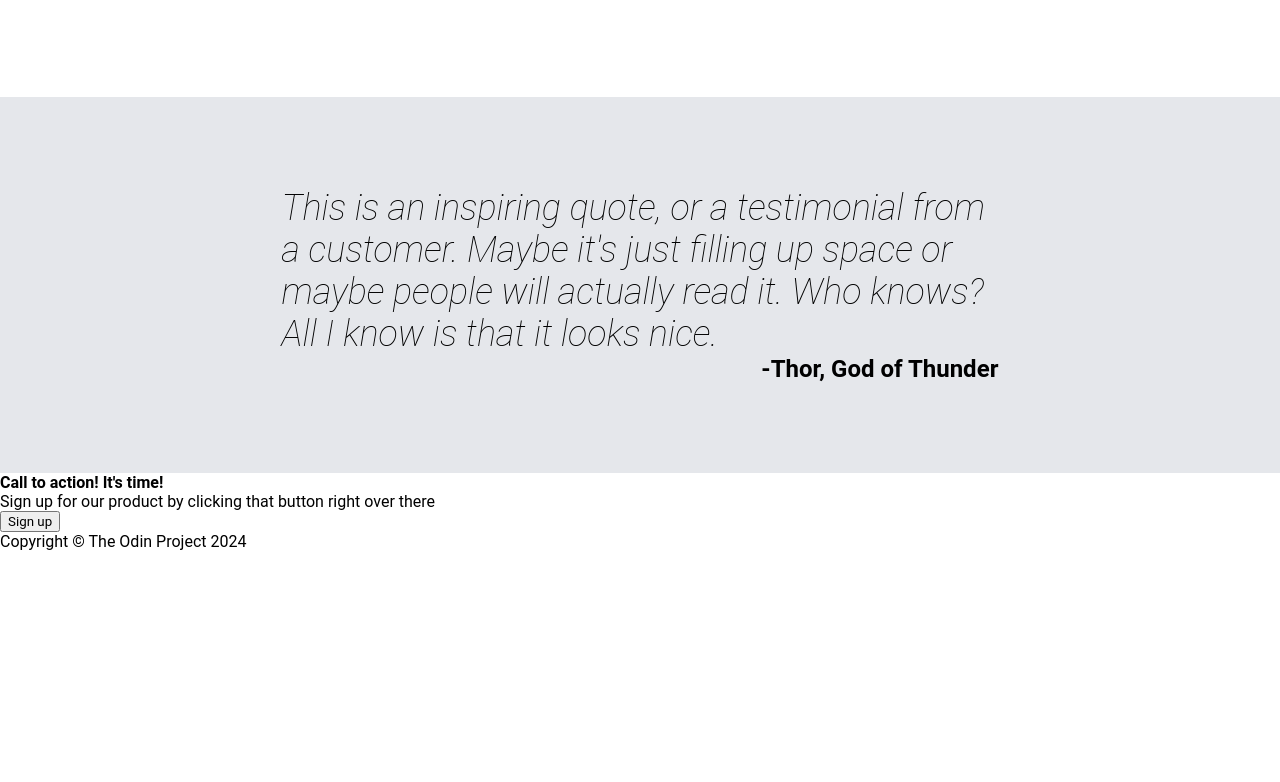
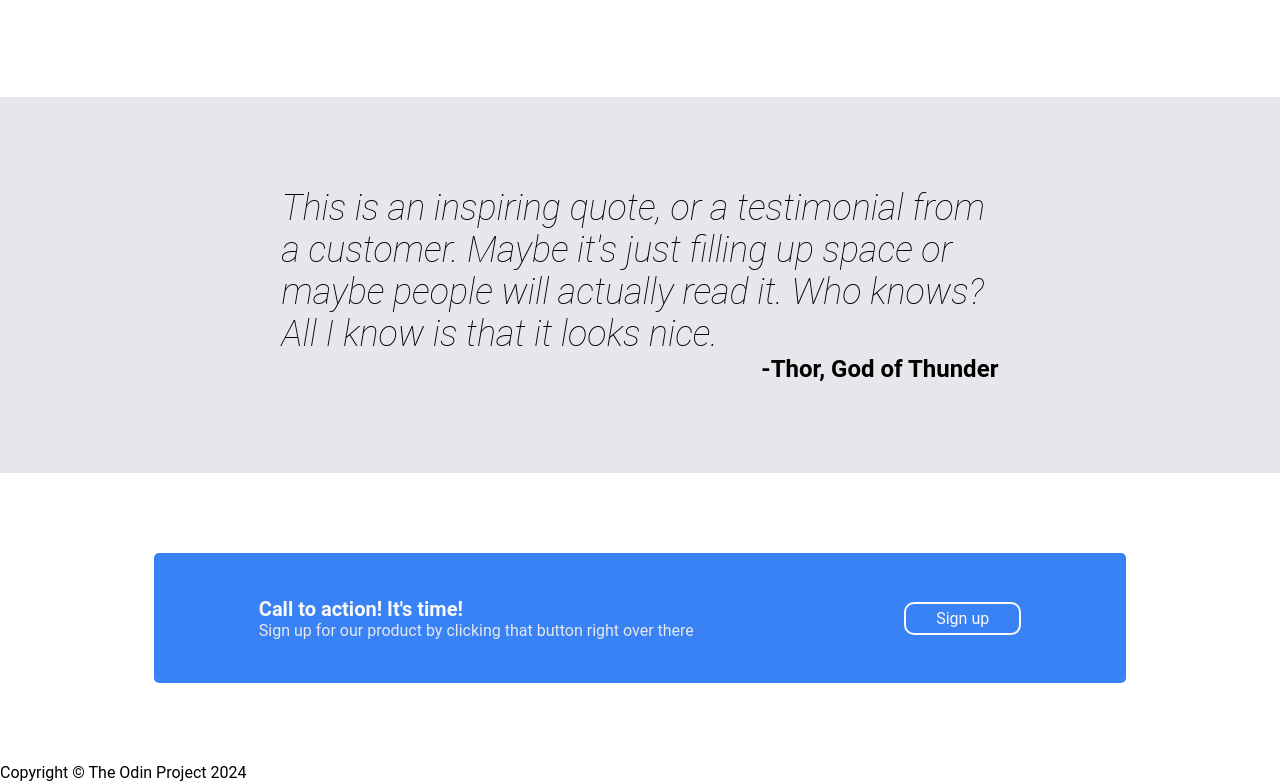
Before and after one commit to OFranjas/odin-landin-page, a plain HTML site: page index.html in a window 1280 px wide. Shown: the part 814-1596 px from the top of the page. Before the commit the page ends 1365 px from the top, so only its background shows below. Drawn offline with Linux system fonts and the light colour scheme.

Commit message:
Add styling for Call to Action Section
Added CSS styling for the Call to Action section

```diff
--- a/style.css
+++ b/style.css
@@ -157,3 +157,36 @@
   font-weight: bold;
   text-align: end;
 }
+
+/* ---------------------- Call to Action ------------------- */
+
+.call-to-action {
+  display: flex;
+  justify-content: space-around;
+  align-items: center;
+  background-color: #3882f6;
+  margin: 80px 12%;
+  height: 130px;
+  border-radius: 5px;
+}
+
+.call-text h4 {
+  color: #f9faf8;
+  font-size: 20px;
+}
+
+.call-text p {
+  color: #e5e7eb;
+  font-size: 16px;
+}
+
+.call-to-action button {
+
+    background-color: #3882f6;
+    color: #f9faf8;
+    font-size: 16px;
+    padding: 5px 30px;
+    border: #f9faf8 2px solid;
+    border-radius: 10px;
+
+}
```
Lines whose indentation alone changed are shown as unchanged.
